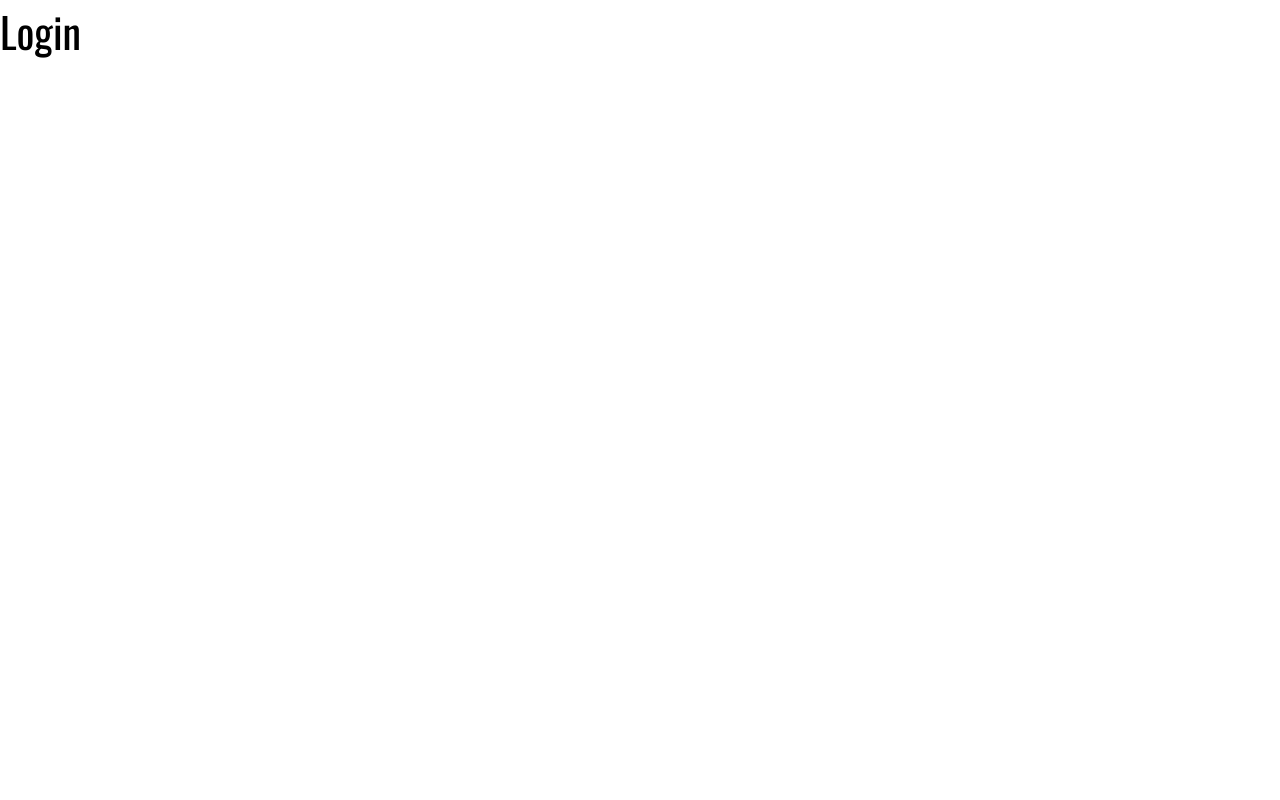
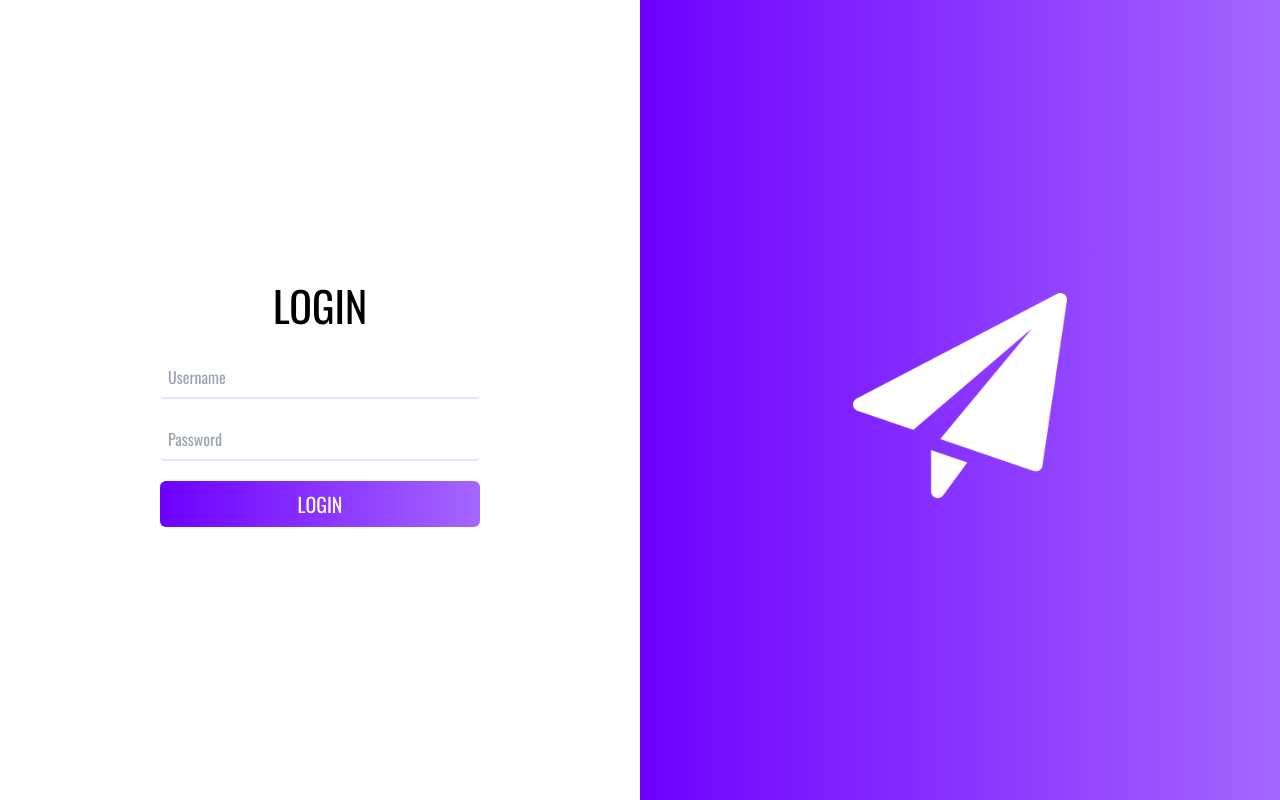
Before and after one commit to haris-sohail/real-time-chat, a React (Create React App) app in the folder client/: page /login in a window 1280 px wide. Built offline with nearby package versions, Linux system fonts and the light colour scheme.

Commit message:
created login frontend

```diff
--- a/client/src/components/Login.js
+++ b/client/src/components/Login.js
@@ -1,11 +1,63 @@
-import React from 'react'
+import React, { useState } from 'react'
+import msgIcon from '../assets/msg.png'
+import { toast } from 'react-hot-toast';
 
 function Login() {
-  return (
-    <div>
-      <h1>Login</h1>
-    </div>
-  )
+    const [username, setUsername] = useState('');
+    const [password, setPassword] = useState('');
+    const [error, setError] = useState('');
+
+    const handleSubmit = async (e) => {
+      e.preventDefault();
+
+      const response = await fetch('http://localhost:3000/login', {
+          method: 'POST',
+          headers: {
+              'Content-Type': 'application/json',
+          },
+          body: JSON.stringify({ username, password }),
+      });
+
+      const data = await response.json();
+      if (response.ok) {
+          toast.success('Login successful');
+      } else {
+          setError(data.error || 'An error occurred');
+          toast.error(data.error || 'An error occurred');
+      }
+    };
+    return (
+        <div className='h-screen flex w-full'>
+            <div className='left flex justify-center items-center flex-1'>
+                <div className='w-1/2 flex flex-col gap-5'>
+                    <h1 className='mx-auto'>LOGIN</h1>
+                    {error && <p className="text-red-500">{error}</p>}
+                    <form className='flex flex-col gap-5' onSubmit={handleSubmit}>
+                        <input
+                            type='text'
+                            placeholder='Username'
+                            value={username}
+                            onChange={(e) => setUsername(e.target.value)}
+                            className='border-b-2 rounded p-2 border-customPurpleLight focus:bg-customPurpleLight focus:outline-none'
+                        />
+                        <input
+                            type='password'
+                            placeholder='Password'
+                            value={password}
+                            onChange={(e) => setPassword(e.target.value)}
+                            className='border-b-2 rounded p-2 border-customPurpleLight focus:bg-customPurpleLight focus:outline-none'
+                        />
+                        <button className='bg-gradient-to-r-custom from-customPurple to-customPurpleLight text-white rounded-md p-2'>
+                            <h5>LOGIN</h5>
+                        </button>
+                    </form>
+                </div>
+            </div>
+            <div className='right flex items-center justify-center flex-1 bg-gradient-to-r-custom from-customPurple to-customPurpleLight'>
+                <img src={msgIcon} alt='msgIcon' className='w-1/3' />
+            </div>
+        </div>
+    );
 }
 
-export default Login
+export default Login;
```
